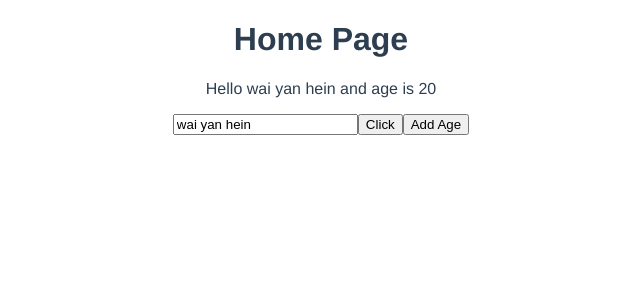
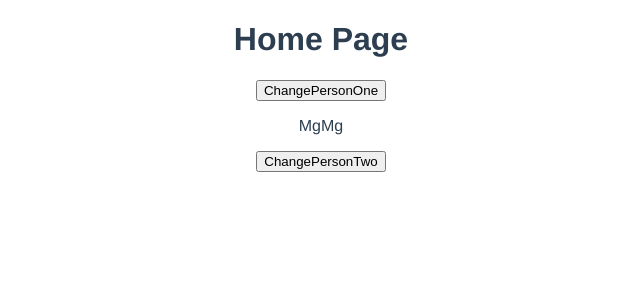
Before and after one commit to WaiYanHeinWillian/Composition-API, a Vue app: page / in a window 1280 px wide. Shown: the top 300 px of the page, without its empty margins (319-959 px from the left). Built offline with nearby package versions, Linux system fonts and the light colour scheme.

Commit message:
Refs vs Reactive

```diff
--- a/src/views/HomeView.vue
+++ b/src/views/HomeView.vue
@@ -1,29 +1,51 @@
 <template>
   <div class="home">
     <h1>Home Page</h1>
-    <p>Hello {{name}} and age is {{age}}</p>
+    <!-- <p>{{personOne.name}}</p>
+    <p>{{personOne.age}}</p> -->
+    <button @click="changeOne">ChangePersonOne</button>
+    <p>{{personOne}}</p>
 
-    <input type="text" v-model="name">
-    <button @click="handleClick">Click</button>
-    <button v-on:click="age++">Add Age</button>
+    <!-- <p>{{personTwo.name}}</p>
+    <p>{{personTwo.age}}</p> -->
+    <button @click="changeTwo">ChangePersonTwo</button>
+    <p>{{personTwo}}</p>
+
   </div>
 </template>
 
 <script>
-import { ref } from 'vue';
+import { reactive, ref } from 'vue';
 
 
 export default {
   setup(){
-    let name=ref("wai yan hein");
-    let age=ref(20);
-    let handleClick=()=>{
-      // console.log(name.value)
-      name.value="kyaw kyaw"
-    };
-    return {name,age,handleClick}
+    // let personOne=ref({name:"TunTun",age:30});
+    // let changeOne=()=>{
+    //   personOne.value.name="SuSu";
+    // };
 
-  },
+    // let personTwo=reactive({name:"KyawKyaw",age:50});
+    // let changeTwo=()=>{
+    //   personTwo.age=100;    }
+    // return {personOne,changeOne,personTwo,changeTwo}
+
+
+    let personOne=ref("MgMg");
+    let personTwo=reactive(1000);
+    let changeOne=()=>{
+      personOne.value="KoKo";
+    }
+
+    let changeTwo=()=>{
+      personTwo=20
+    }
+
+    return {personOne,changeOne,changeTwo}
+
+
+
+  }
 
 }
 </script>
```
